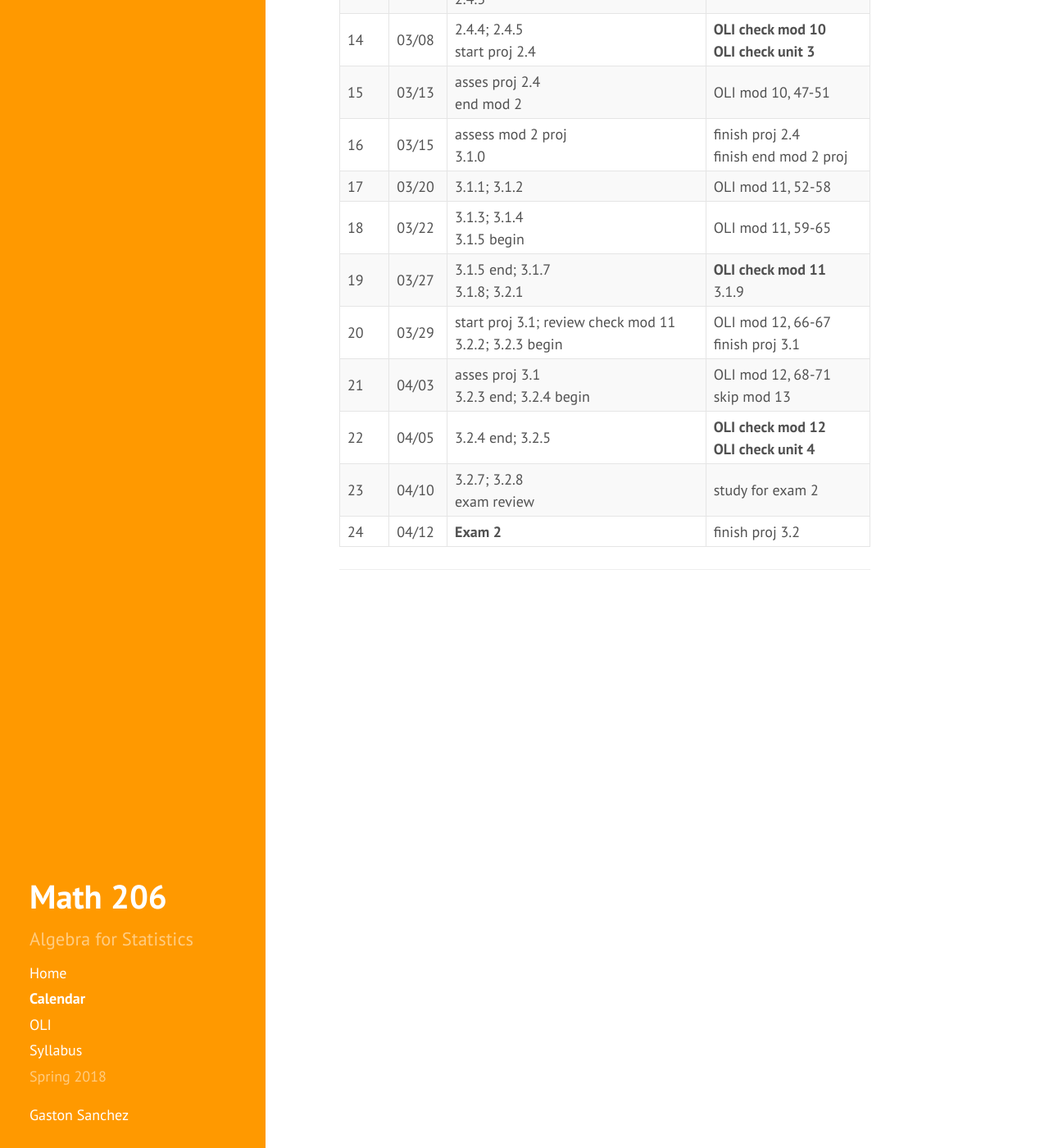
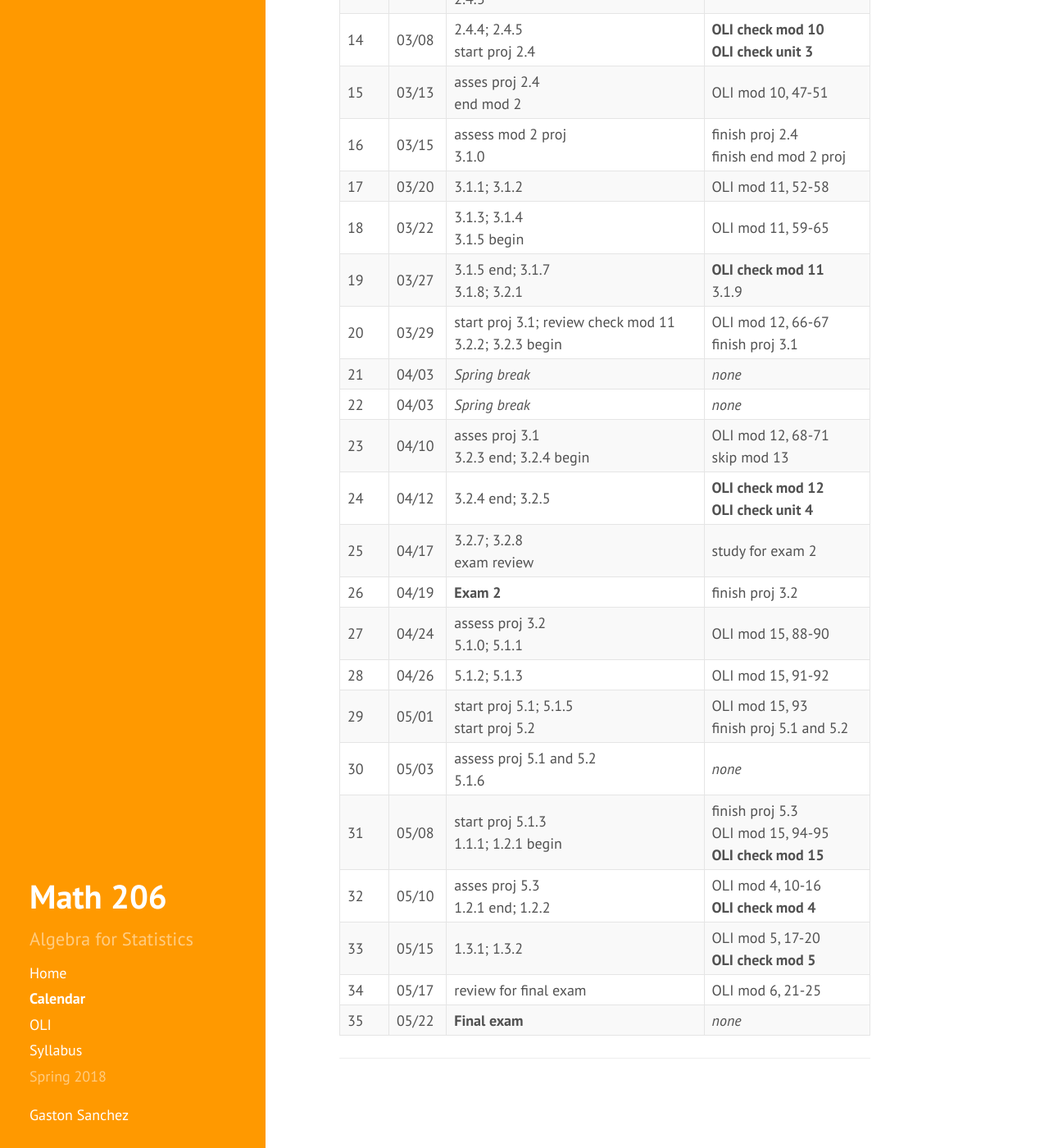
Before and after one commit to gastonstat/math206, a Jekyll site: the page built from calendar.md, in a window 1280 px wide and 1400 px high, scrolled down 1062 px. Shown: the whole window at 82% size. Built offline with Jekyll 4.4.1, drawn with Linux system fonts in a browser that asks for light colours; nearby versions of some CDN libraries.

Commit message:
calendar: complete all days

```diff
--- a/calendar.md
+++ b/calendar.md
@@ -143,29 +143,102 @@ Note: Checkpoints are due by the next day of classes from the day displayed on t
       	  3.2.2; 3.2.3 begin</td>
       <td>OLI mod 12, 66-67<br>finish proj 3.1</td>
     </tr>
+
     <tr>
       <td>21</td>
       <td>04/03</td>
+      <td><em>Spring break</em></td>
+      <td><em>none</em></td>
+    </tr>
+    <tr>
+      <td>22</td>
+      <td>04/03</td>
+      <td><em>Spring break</em></td>
+      <td><em>none</em></td>
+    </tr>
+
+    <tr>
+      <td>23</td>
+      <td>04/10</td>
       <td>asses proj 3.1<br>3.2.3 end; 3.2.4 begin</td>
       <td>OLI mod 12, 68-71<br>skip mod 13</td>
     </tr>
     <tr>
-      <td>22</td>
-      <td>04/05</td>
+      <td>24</td>
+      <td>04/12</td>
       <td>3.2.4 end; 3.2.5</td>
       <td><b>OLI check mod 12</b><br><b>OLI check unit 4</b></td>
     </tr>
     <tr>
-      <td>23</td>
-      <td>04/10</td>
+      <td>25</td>
+      <td>04/17</td>
       <td>3.2.7; 3.2.8<br>exam review</td>
       <td>study for exam 2</td>
     </tr>
     <tr>
-      <td>24</td>
-      <td>04/12</td>
+      <td>26</td>
+      <td>04/19</td>
       <td><b>Exam 2</b></td>
       <td>finish proj 3.2</td>
+    </tr>
+    <tr>
+      <td>27</td>
+      <td>04/24</td>
+      <td>assess proj 3.2<br>5.1.0; 5.1.1</td>
+      <td>OLI mod 15, 88-90</td>
+    </tr>
+    <tr>
+      <td>28</td>
+      <td>04/26</td>
+      <td>5.1.2; 5.1.3</td>
+      <td>OLI mod 15, 91-92</td>
+    </tr>
+    <tr>
+      <td>29</td>
+      <td>05/01</td>
+      <td>start proj 5.1; 5.1.5<br>
+          start proj 5.2</td>
+      <td>OLI mod 15, 93<br>finish proj 5.1 and 5.2</td>
+    </tr>
+    <tr>
+      <td>30</td>
+      <td>05/03</td>
+      <td>assess proj 5.1 and 5.2<br>
+          5.1.6</td>
+      <td><em>none</em></td>
+    </tr>
+    <tr>
+      <td>31</td>
+      <td>05/08</td>
+      <td>start proj 5.1.3<br>1.1.1; 1.2.1 begin</td>
+      <td>finish proj 5.3<br>OLI mod 15, 94-95<br>
+          <b>OLI check mod 15</b></td>
+    </tr>
+    <tr>
+      <td>32</td>
+      <td>05/10</td>
+      <td>asses proj 5.3<br>1.2.1 end; 1.2.2</td>
+      <td>OLI mod 4, 10-16<br>
+          <b>OLI check mod 4</b></td>
+    </tr>
+    <tr>
+      <td>33</td>
+      <td>05/15</td>
+      <td>1.3.1; 1.3.2</td>
+      <td>OLI mod 5, 17-20<br>
+          <b>OLI check mod 5</b></td>
+    </tr>
+    <tr>
+      <td>34</td>
+      <td>05/17</td>
+      <td>review for final exam</td>
+      <td>OLI mod 6, 21-25</td>
+    </tr>
+    <tr>
+      <td>35</td>
+      <td>05/22</td>
+      <td><b>Final exam</b></td>
+      <td><em>none</em></td>
     </tr>
   </tbody>
  </table>
```
